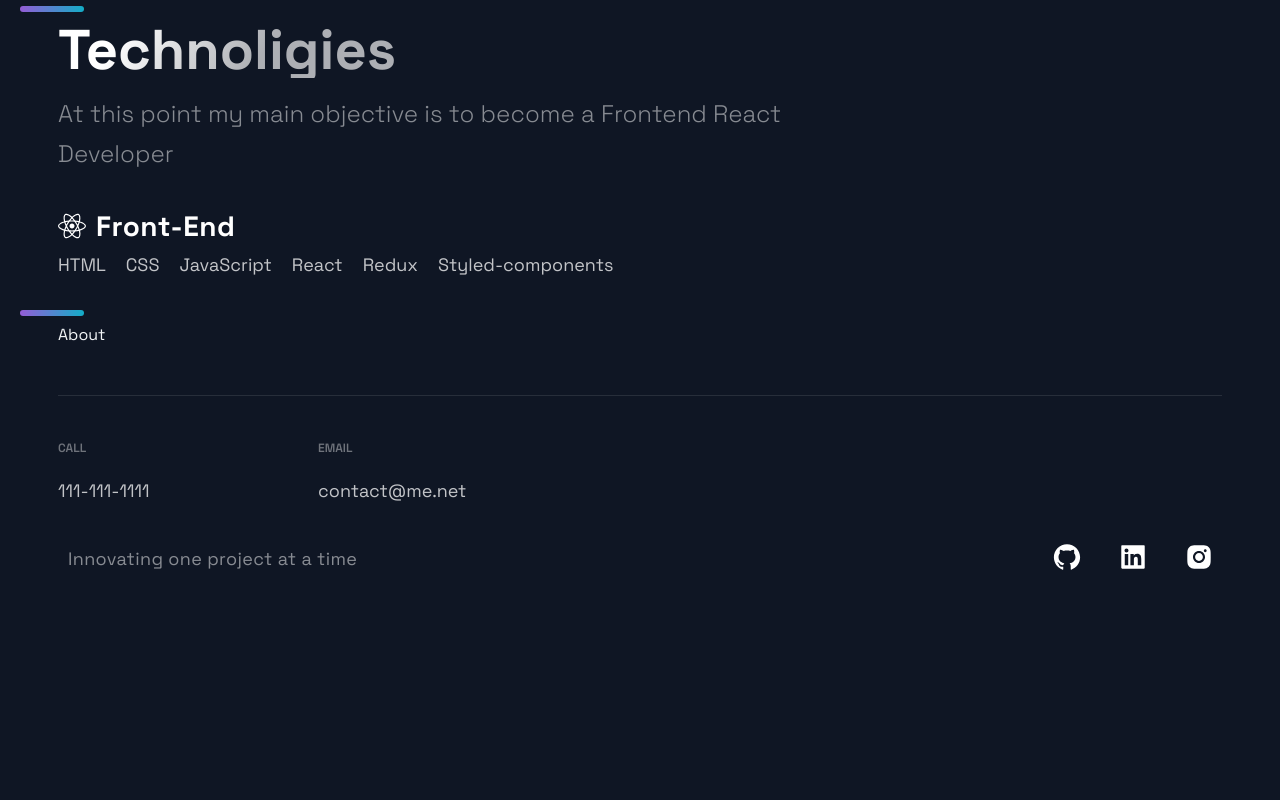
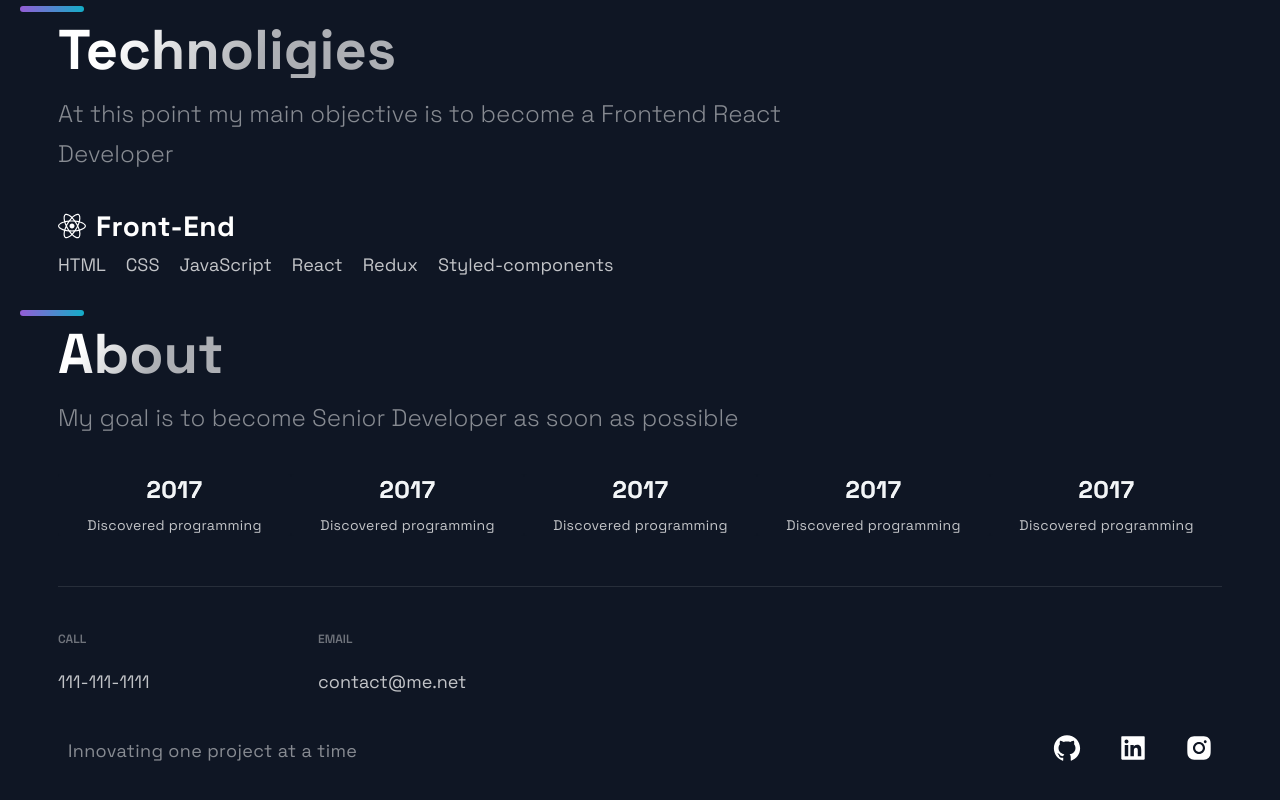
Before and after one commit to Akr1s/PortfolioReact, a React (Create React App) app: page / in a window 1280 px wide. Shown: the part 1711-2511 px from the top of the page. Before the commit the page ends 2335 px from the top, so only its background shows below. Built offline with nearby package versions, Linux system fonts and the light colour scheme.

Commit message:
finished about section

```diff
--- a/package.json
+++ b/package.json
@@ -10,6 +10,8 @@
     "react-dom": "^17.0.2",
     "react-icons": "^4.2.0",
     "react-scripts": "4.0.3",
+    "react-slick": "^0.28.1",
+    "slick-carousel": "^1.8.1",
     "styled-components": "^5.3.0",
     "styled-normalize": "^8.0.7",
     "web-vitals": "^1.1.2"
--- /dev/null
+++ b/src/components/About/SlickSlider.css
@@ -0,0 +1,11 @@
+@media screen and (max-width: 768px) {
+  .slick-slider {
+    padding: 25px;
+  }
+  .slick-prev {
+    left: 0;
+  }
+  .slick-next {
+    right: 0;
+  }
+} ;
--- /dev/null
+++ b/src/components/About/SlickSlider.js
@@ -0,0 +1,58 @@
+import React from "react";
+import Slider from "react-slick";
+import "slick-carousel/slick/slick.css";
+import "slick-carousel/slick/slick-theme.css";
+import "./SlickSlider.css";
+import timeline from "../../data/timeline";
+import SliderElement from "./SliderElement";
+
+let settings = {
+  dots: true,
+  infinite: false,
+  speed: 500,
+  slidesToShow: 5,
+  slidesToScroll: 1,
+  initialSlide: 0,
+  responsive: [
+    {
+      breakpoint: 1280,
+      settings: {
+        slidesToShow: 4,
+        slidesToScroll: 1,
+      },
+    },
+    {
+      breakpoint: 1024,
+      settings: {
+        slidesToShow: 3,
+        slidesToScroll: 1,
+      },
+    },
+    {
+      breakpoint: 640,
+      settings: {
+        slidesToShow: 2,
+        slidesToScroll: 1,
+      },
+    },
+    {
+      breakpoint: 480,
+      settings: {
+        slidesToShow: 1,
+        slidesToScroll: 1,
+      },
+    },
+  ],
+};
+
+function SlickSlider() {
+  return (
+    <Slider {...settings}>
+      {timeline.map((timelineItem, index) => (
+        <SliderElement {...timelineItem} key={index} />
+      ))}
+    </Slider>
+  );
+}
+
+export default SlickSlider;
--- /dev/null
+++ b/src/components/About/SliderElement.js
@@ -0,0 +1,43 @@
+import React from "react";
+import styled from "styled-components";
+import { Flex } from "../GlobalComponents";
+
+const Slide = styled(Flex)`
+  flex-direction: column;
+  background: rgb(15, 22, 36);
+  border-radius: 3px;
+  align-items: center;
+`;
+const SlideTitle = styled.h4`
+  font-weight: bold;
+  font-size: 24px;
+  line-height: 32px;
+  letter-spacing: 0.02em;
+  display: flex;
+  background: rgba(0, 0, 0, 0)
+    linear-gradient(
+      121.57deg,
+      rgb(255, 255, 255) 10%,
+      rgba(255, 255, 255, 0.66) 30.15%
+    )
+    repeat scroll 0% 0% padding-box text;
+  margin-bottom: 8px;
+`;
+const SlideDescription = styled.p`
+  font-size: 14px;
+  line-height: 22px;
+  letter-spacing: 0.02em;
+  color: rgba(255, 255, 255, 0.75);
+  text-align: center;
+`;
+
+function SliderElement({ title, description }) {
+  return (
+    <Slide>
+      <SlideTitle>{title}</SlideTitle>
+      <SlideDescription>{description}</SlideDescription>
+    </Slide>
+  );
+}
+
+export default SliderElement;
--- a/src/components/About/index.js
+++ b/src/components/About/index.js
@@ -1,8 +1,18 @@
 import React from "react";
+import { SectionText, SectionTitle } from "../GlobalComponents";
 import Section from "../GlobalComponents/Section";
+import SlickSlider from "./SlickSlider";
 
 function About() {
-  return <Section id="about">About</Section>;
+  return (
+    <Section id="about">
+      <SectionTitle>About</SectionTitle>
+      <SectionText>
+        My goal is to become Senior Developer as soon as possible
+      </SectionText>
+      <SlickSlider />
+    </Section>
+  );
 }
 
 export default About;
--- /dev/null
+++ b/src/data/timeline.js
@@ -0,0 +1,24 @@
+const timeline = [
+  {
+    title: "2017",
+    description: "Discovered programming",
+  },
+  {
+    title: "2017",
+    description: "Discovered programming",
+  },
+  {
+    title: "2017",
+    description: "Discovered programming",
+  },
+  {
+    title: "2017",
+    description: "Discovered programming",
+  },
+  {
+    title: "2017",
+    description: "Discovered programming",
+  },
+];
+
+export default timeline;
```
Also changed, not shown: 1 other file (tests, documents, lock files or other folders).
